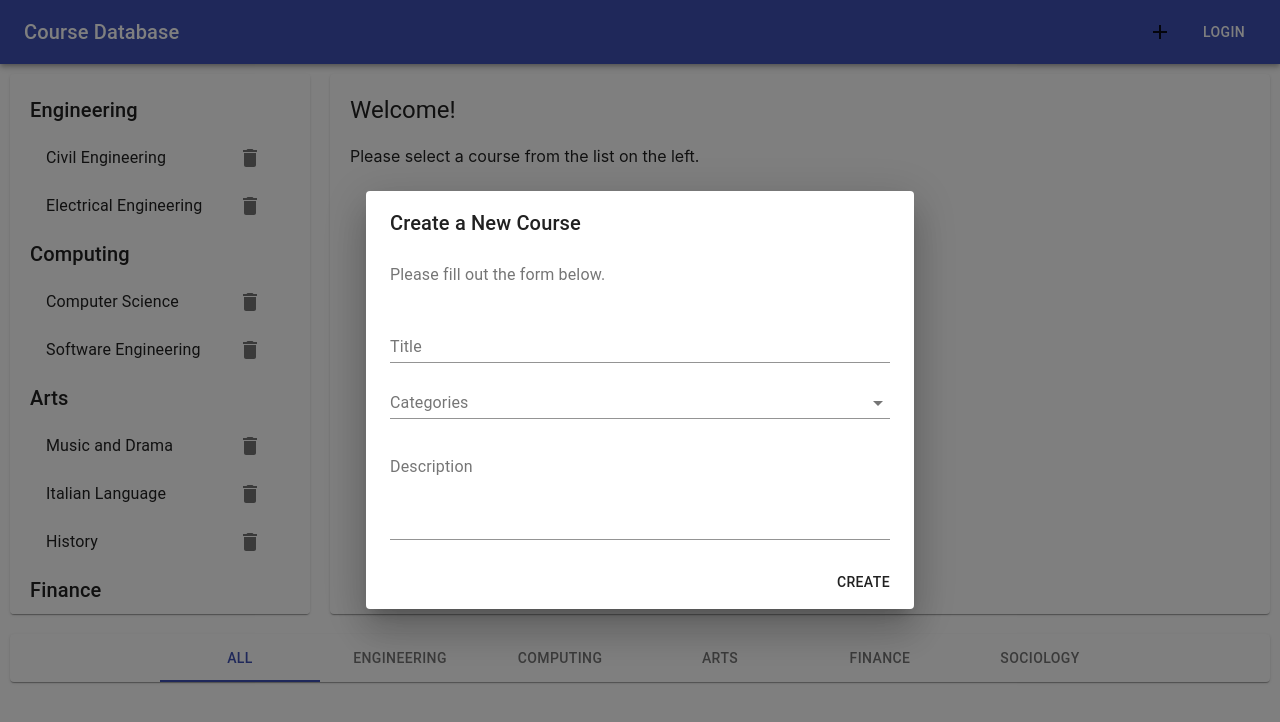
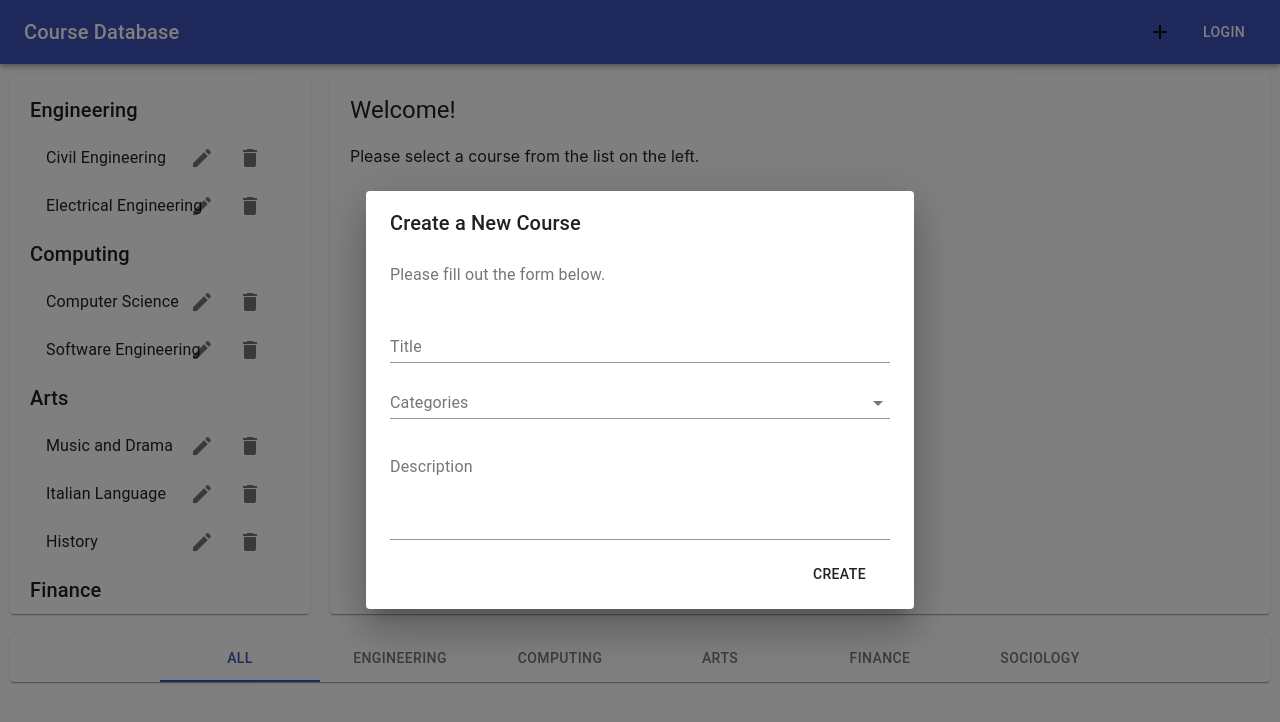
Before and after one commit to samuelbwambale/courses-APP, a React (Create React App) app: page / in a window 1280 px wide. Both pictures are taken after a click on the button 1160 px from the left and 32 px from the top of the page. Shown: the top 722 px of the page. Built offline with nearby package versions, Linux system fonts and the light colour scheme.

Commit message:
add feature to edit a particular course - enable selecting a course - enable updating course title, description and category

```diff
--- a/src/App.js
+++ b/src/App.js
@@ -15,7 +15,7 @@ class App extends Component {
       ...courses,
       [category]: []
     }), {})
-    console.log('>>>>>', courses, initialCourses)
+
     return Object.entries(
       this.state.courses.reduce((courses, course) => {
         const { categories } = course;
@@ -35,7 +35,8 @@ class App extends Component {
 
   handleCourseSelect = id => {
     this.setState(({ courses }) => ({
-      course: courses.find(ex => ex.id === id)
+      course: courses.find(ex => ex.id === id),
+      editMode: false
     }));
   };
 
@@ -47,13 +48,32 @@ class App extends Component {
 
   handleCourseDelete = id => {
     this.setState(({ courses }) => ({
-      courses: courses.filter(course => course.id !== id)
+      courses: courses.filter(course => course.id !== id),
+      editMode: false,
+      course: {}
+    }))
+  }
+
+  handleSelectCourseEdit = id => {
+    this.setState(({ courses }) => ({
+      course: courses.find(ex => ex.id === id),
+      editMode: true
+    }));
+  }
+
+  handleCourseEdit = course => {
+    this.setState(({ courses }) => ({
+      courses: [
+        ...courses.filter(crs => crs.id !== course.id),
+        course
+      ],
+      course
     }))
   }
 
   render() {
     const courses = this.getCoursesByCategory();
-    const { category, course } = this.state;
+    const { category, course, editMode } = this.state;
     return (
       <Fragment>
         <Header
@@ -62,10 +82,15 @@ class App extends Component {
         />
         <Courses
           courses={courses}
+          editMode={editMode}
           category={category}
+          // categories from the store
+          categories={categories}
           onSelect={this.handleCourseSelect}
           course={course}
           onCourseDelete={this.handleCourseDelete}
+          onCourseEdit={this.handleSelectCourseEdit}
+          onEdit={this.handleCourseEdit}
         />
         <Footer
           category={category}
--- /dev/null
+++ b/src/Components/Courses/Dialog.js
@@ -0,0 +1,66 @@
+import React, { Component, Fragment } from "react";
+import {
+  Dialog,
+  DialogTitle,
+  DialogContent,
+  DialogContentText,
+  Button
+} from "@material-ui/core";
+import AddIcon from "@material-ui/icons/Add";
+import Form from "./Form"
+
+
+export default class CreateDialog extends Component {
+    state = {
+      open: false
+    };
+
+    handleToggle = () => {
+      this.setState({
+        open: !this.state.open
+      });
+    };
+
+    handleFormSubmit = course => {
+      this.handleToggle()
+      this.props.onCreate(course)
+
+    }
+
+    render() {
+      const { open } = this.state,
+            { categories } = this.props; // props in the Header component
+
+      return (
+        <Fragment>
+          <Button
+            variant="fab"
+            color="primary"
+            mini
+            onClick={this.handleToggle}
+          >
+            <AddIcon />
+          </Button>
+
+          <Dialog
+            open={open}
+            aria-labelledby="form-dialog-title"
+            onClose={this.handleToggle}
+          >
+            <DialogTitle id="form-dialog-title">
+              Create a New Course
+            </DialogTitle>
+            <DialogContent>
+              <DialogContentText>
+                Please fill out the form below.
+              </DialogContentText>
+              <Form
+              categories={categories}
+              onSubmit={this.handleFormSubmit}
+              />
+            </DialogContent>
+          </Dialog>
+        </Fragment>
+      );
+    }
+  }
--- a/src/Components/Courses/Dialogs/Create.js
+++ /dev/null
@@ -1,142 +0,0 @@
-import React, { Component, Fragment } from "react";
-import {
-  Dialog,
-  DialogTitle,
-  DialogContent,
-  DialogContentText,
-  DialogActions,
-  Button,
-  TextField,
-  FormControl,
-  InputLabel,
-  Select,
-  MenuItem
-} from "@material-ui/core";
-import AddIcon from "@material-ui/icons/Add";
-import { withStyles } from "@material-ui/styles";
-
-const styles = theme => ({
-  formControl: {
-    width: 500
-  }
-});
-
-export default withStyles(styles)(
-  class CreateDialog extends Component {
-    state = {
-      open: false,
-      course: {
-        title: "",
-        description: "",
-        categories: ""
-      }
-    };
-
-    handleToggle = () => {
-      this.setState({
-        open: !this.state.open
-      });
-    };
-
-    handleChange = name => ({ target: { value } }) => {
-      this.setState({
-        course: {
-          ...this.state.course,
-          [name]: value
-        }
-      });
-    };
-
-    handleSubmit = () => {
-      const { course } = this.state
-      this.props.onCreate({
-        ...course,
-        id: course.title.toLowerCase().replace(/ /g, '-')
-      })
-      this.setState({
-        open: false,
-        course: {
-          title: "",
-          description: "",
-          categories: ""
-        }
-      })
-    }
-
-    render() {
-      const {
-          open,
-          course: { title, description, categories }
-        } = this.state,
-        { classes, categories: categoriesInProps } = this.props;
-
-      return (
-        <Fragment>
-          <Button
-            variant="fab"
-            color="primary"
-            mini
-            onClick={this.handleToggle}
-          >
-            <AddIcon />
-          </Button>
-
-          <Dialog
-            open={open}
-            aria-labelledby="form-dialog-title"
-            onClose={this.handleToggle}
-          >
-            <DialogTitle id="form-dialog-title">
-              Create a New Course
-            </DialogTitle>
-            <DialogContent>
-              <DialogContentText>
-                Please fill out the form below.
-              </DialogContentText>
-              <form>
-                <TextField
-                  label="Title"
-                  value={title}
-                  onChange={this.handleChange("title")}
-                  margin="normal"
-                  className={classes.formControl}
-                />
-                <br />
-                <FormControl className={classes.formControl}>
-                  <InputLabel htmlFor="categories">Categories</InputLabel>
-                  <Select
-                    value={categories}
-                    onChange={this.handleChange("categories")}
-                  >
-                    {categoriesInProps.map(category => (
-                      <MenuItem key={category} value={category}>{category}</MenuItem>
-                    ))}
-                  </Select>
-                </FormControl>
-                <br />
-                <TextField
-                  multiline
-                  rows="4"
-                  label="Description"
-                  value={description}
-                  onChange={this.handleChange("description")}
-                  margin="normal"
-                  className={classes.formControl}
-                />
-              </form>
-            </DialogContent>
-            <DialogActions>
-              <Button
-              color="primary"
-              variant="raised"
-              onClick={this.handleSubmit}
-              >
-                Create
-              </Button>
-            </DialogActions>
-          </Dialog>
-        </Fragment>
-      );
-    }
-  }
-);
--- /dev/null
+++ b/src/Components/Courses/Form.js
@@ -0,0 +1,98 @@
+import React, { Component } from "react";
+
+import {
+  TextField,
+  FormControl,
+  InputLabel,
+  Select,
+  MenuItem,
+  DialogActions,
+  Button
+} from "@material-ui/core";
+
+import { withStyles } from "@material-ui/styles";
+
+const styles = theme => ({
+  formControl: {
+    width: 500
+  }
+});
+
+export default withStyles(styles) (class Form extends Component {
+  state = this.getInitialCourseState()
+
+  getInitialCourseState() {
+    const { course } = this.props
+    return course ? course : {
+      title: "",
+      description: "",
+      categories: ""
+    }
+  }
+
+  componentWillReceiveProps({ course }) {
+    this.setState({
+      ...course
+    })
+
+  }
+
+  handleChange = name => ({ target: { value } }) => {
+    this.setState({
+      [name]: value
+    });
+  };
+
+  handleSubmit = () => {
+    this.props.onSubmit({
+      id: this.state.title.toLowerCase().replace(/ /g, "-"),
+      ...this.state
+    });
+    this.setState(this.getInitialCourseState());
+  };
+  render() {
+    const { title, description, categories } = this.state,
+          { course, classes, categories: categoriesInProps } = this.props;
+
+
+    return (
+      <form>
+        <TextField
+          label="Title"
+          value={title}
+          onChange={this.handleChange("title")}
+          margin="normal"
+          className={classes.formControl}
+        />
+        <br />
+        <FormControl className={classes.formControl}>
+          <InputLabel htmlFor="categories">Categories</InputLabel>
+          <Select value={categories} onChange={this.handleChange("categories")}>
+            {categoriesInProps.map(category => (
+              <MenuItem key={category} value={category}>
+                {category}
+              </MenuItem>
+            ))}
+          </Select>
+        </FormControl>
+        <br />
+        <TextField
+          multiline
+          rows="4"
+          label="Description"
+          value={description}
+          onChange={this.handleChange("description")}
+          margin="normal"
+          className={classes.formControl}
+        />
+        <br />
+        <DialogActions>
+          <Button color="primary" variant="raised" onClick={this.handleSubmit}>
+            {course ? 'Edit' : 'Create'}
+          </Button>
+        </DialogActions>
+      </form>
+    );
+  }
+}
+);
--- a/src/Components/Courses/index.js
+++ b/src/Components/Courses/index.js
@@ -7,10 +7,11 @@ import {
   ListItem,
   ListItemText,
   ListItemSecondaryAction,
-  IconButton
+  IconButton,
+  DialogContent
 } from "@material-ui/core";
-import Delete from "@material-ui/icons/Delete";
-
+import { Delete, Edit } from "@material-ui/icons";
+import Form from "./Form";
 
 const styles = {
   Paper: {
@@ -27,9 +28,18 @@ const styles = {
 export default ({
   courses,
   category,
+  categories, // from the store
+  editMode,
   onSelect,
-  course: { id, title = 'Welcome!', description= 'Please select a course from the list on the left.' },
-  onCourseDelete
+  course,
+  course: {
+    id,
+    title = "Welcome!",
+    description = "Please select a course from the list on the left."
+  },
+  onCourseDelete,
+  onCourseEdit,
+  onEdit
 }) => (
   <Grid container>
     <Grid item sm={3}>
@@ -42,16 +52,14 @@ export default ({
               </Typography>
               <List component="ul">
                 {courses.map(({ id, title }) => (
-                  <ListItem
-                    button
-                    key={id}
-                    onClick={() => onSelect(id)}>
-                    <ListItemText
-                      primary={title}
-                    />
+                  <ListItem button key={id} onClick={() => onSelect(id)}>
+                    <ListItemText primary={title} />
                     <ListItemSecondaryAction>
                       <IconButton>
-                        <Delete onClick={() => onCourseDelete(id)}/>
+                        <Edit onClick={() => onCourseEdit(id)} />
+                      </IconButton>
+                      <IconButton>
+                        <Delete onClick={() => onCourseDelete(id)} />
                       </IconButton>
                     </ListItemSecondaryAction>
                   </ListItem>
@@ -64,12 +72,22 @@ export default ({
     </Grid>
     <Grid item sm={9}>
       <Paper style={styles.Paper}>
-        <Typography variant="h5" style={{ marginBottom: 20 }}>
-          {title}
-        </Typography>
-        <Typography variant="subheading">
-          {description}
-        </Typography>
+        {editMode ? (
+          <DialogContent>
+            <Form
+            course={course}
+            categories={categories}
+            onSubmit={onEdit}
+            />
+          </DialogContent>
+        ) : (
+          <Fragment>
+            <Typography variant="h5" style={{ marginBottom: 20 }}>
+              {title}
+            </Typography>
+            <Typography variant="subheading">{description}</Typography>
+          </Fragment>
+        )}
       </Paper>
     </Grid>
   </Grid>
--- a/src/Components/Layouts/Header.js
+++ b/src/Components/Layouts/Header.js
@@ -1,6 +1,6 @@
 import React from "react";
 import { AppBar, Toolbar, Typography, Button } from "@material-ui/core";
-import CreateDialog from '../Courses/Dialogs/Create'
+import CreateDialog from '../Courses/Dialog'
 
 // export default a function that is going to recieve props
 export default ({ categories, onCourseCreate }) => (
```
